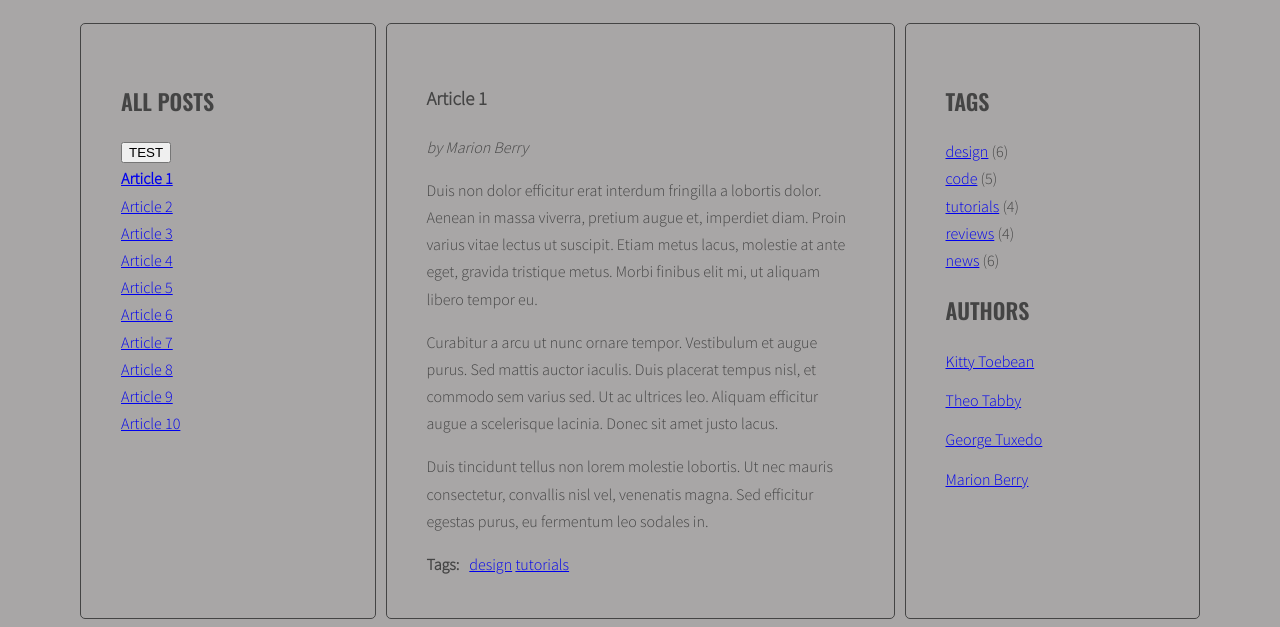
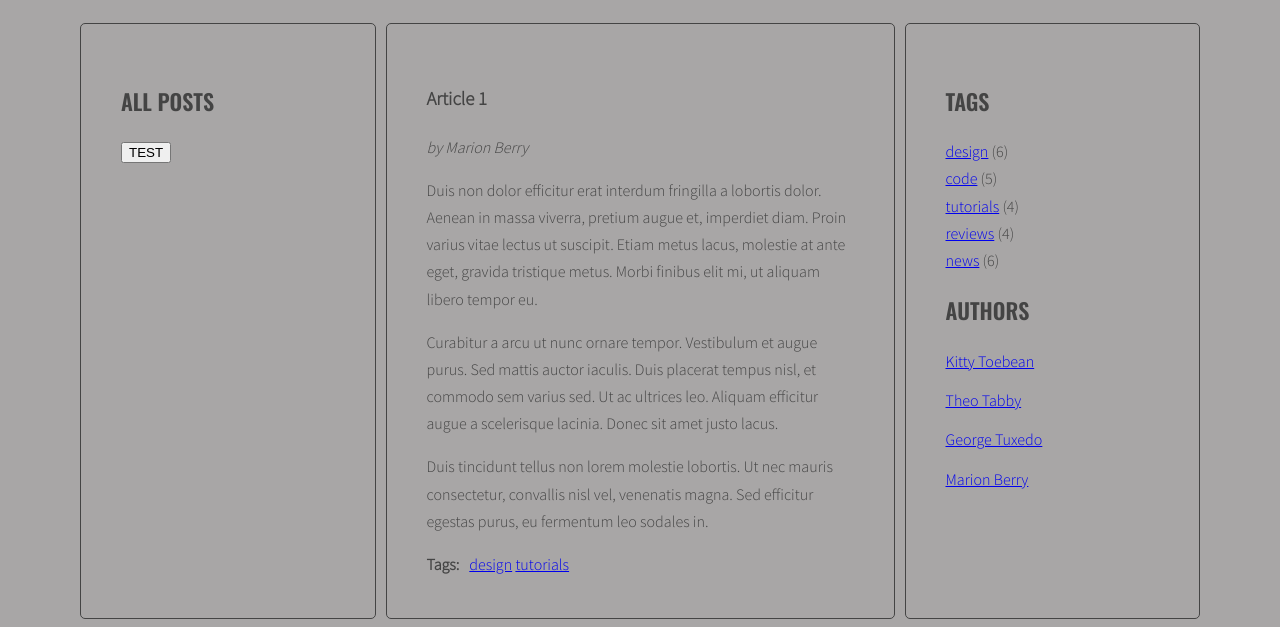
Before and after one commit to Rotkiw4niW/modul5, a website: page index.html in a window 1280 px wide. Both pictures are taken after a click on the button "TEST". Shown: the part 220-847 px from the top of the page. Drawn offline with nearby package versions, Linux system fonts and the light colour scheme.

Commit message:
get title for list innerHTML [DONE]

```diff
--- a/index.html
+++ b/index.html
@@ -13,18 +13,18 @@
           <main class="wrapper">
             <aside class="sidebar">
               <h2 class="section-title">All posts</h2>
-              <button id="test">TEST</button>
+              <button id="test" onclick="generateTitleLinks()" >TEST</button>
               <ul class="list titles">
                 <li><a href="#article-1" class="active"><span>Article 1</span></a></li>
-                <li><a href="#article-2"><span>Article 2</span></a></li>
-                <li><a href="#article-3"><span>Article 3</span></a></li>
-                <li><a href="#article-4"><span>Article 4</span></a></li>
-                <li><a href="#article-5"><span>Article 5</span></a></li>
-                <li><a href="#article-6"><span>Article 6</span></a></li>
-                <li><a href="#article-7"><span>Article 7</span></a></li>
-                <li><a href="#article-8"><span>Article 8</span></a></li>
-                <li><a href="#article-9"><span>Article 9</span></a></li>
-                <li><a href="#article-10"><span>Article 10</span></a></li>
+                <li><a href="#article-2"><span></span></a></li>
+                <li><a href="#article-3"><span></span></a></li>
+                <li><a href="#article-4"><span></span></a></li>
+                <li><a href="#article-5"><span></span></a></li>
+                <li><a href="#article-6"><span></span></a></li>
+                <li><a href="#article-7"><span></span></a></li>
+                <li><a href="#article-8"><span></span></a></li>
+                <li><a href="#article-9"><span></span></a></li>
+                <li><a href="#article-10"><span></span></a></li>
               </ul>
             </aside>
             <section class="posts">
--- a/js/script.js
+++ b/js/script.js
@@ -2,9 +2,9 @@
 const linksList_AllPosts = document.querySelectorAll('.titles a');
 
 
-
 function titleClickHandler(event){
-  event.preventDefault();
+  console.log("ki");
+  event.preventDefault(); //blokowanie domyślnej akcji (nie przeładowuje strony)
   const activeLinks = document.querySelectorAll('.titles a.active');
 const activeArticles = document.querySelectorAll('.posts .active');
 
@@ -26,14 +26,46 @@ clickedElement.classList.add('active')
   /*[DONE] get 'href' attribute from the clicked link */
 const linkHrefAtribute = this.getAttribute("href").replace(/[#]/g, '');
 console.log(linkHrefAtribute);
-  /* [IN PROGRES]find the correct article using the selector (value of 'href' attribute) */
+  /* [DONE]find the correct article using the selector (value of 'href' attribute) */
 const clickedArticle = document.getElementById(linkHrefAtribute);
-  /* add class 'active' to the correct article */
+  /* [DONE]add class 'active' to the correct article */
 clickedArticle.classList.add('active');
 
 }
 
 
+const AllArticles = document.querySelectorAll('.post');
+const titleElements = document.querySelectorAll('.post-title');
+
+
+function generateTitleLinks(){
+// [DONE] delate content from links list
+for(let link of linksList_AllPosts){
+  link.innerHTML="";
+
+
+  // [DONE]get "id" attribute from each article
+  for(let post of AllArticles){
+    let ArticleId = post.getAttribute('id');
+    console.log(ArticleId);
+
+  }
+
+  // [DONE]find element with title & get innerHTML
+  for(let title of titleElements){
+    let titleFromElement = title.innerHTML;
+    console.log(titleFromElement);
+
+    //[IN PROGRES] create "postTitle" const with htlm for titles
+    let HtmlPostTitle = titleFromElement;
+    console.log("tytuł" + HtmlPostTitle);
+  }
+// inject postTitle too list elements
+
+  }
+
+}
+
 for(let link of linksList_AllPosts){
   link.addEventListener('click', titleClickHandler);
 };
```
